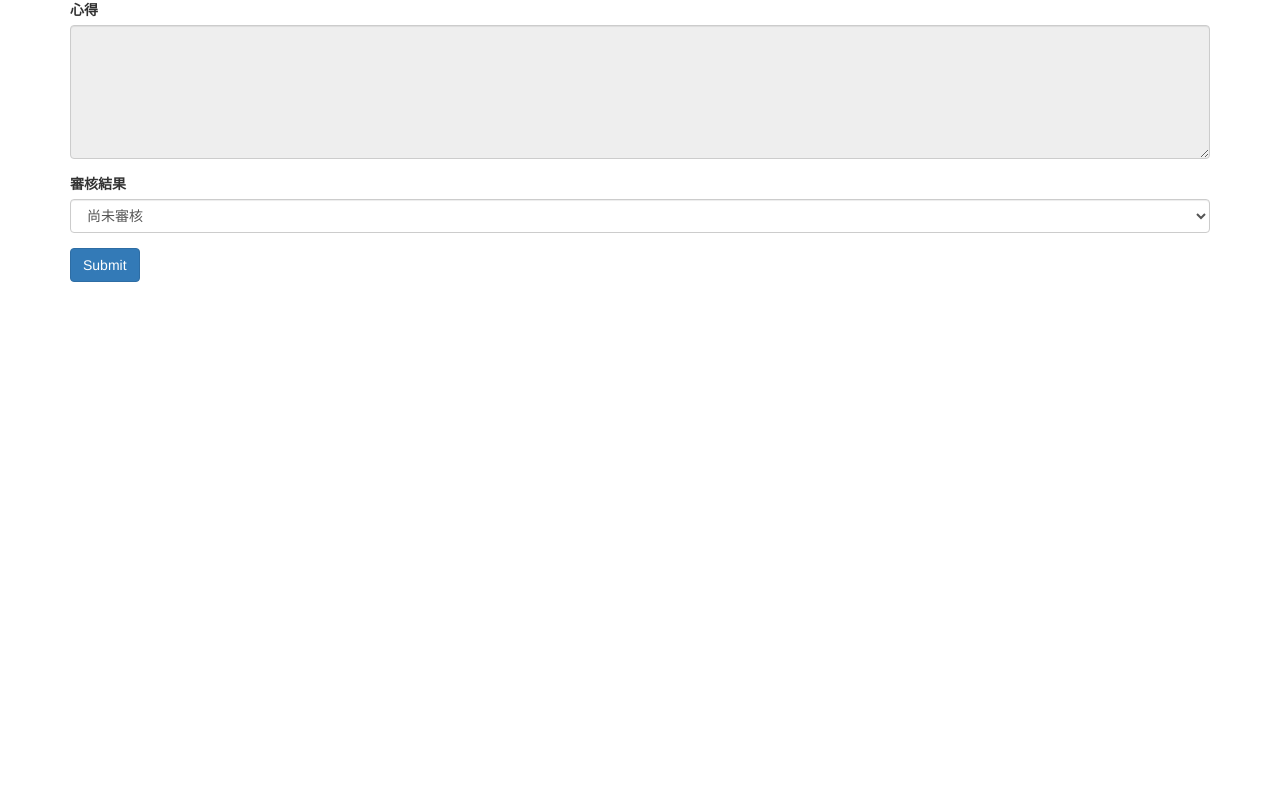
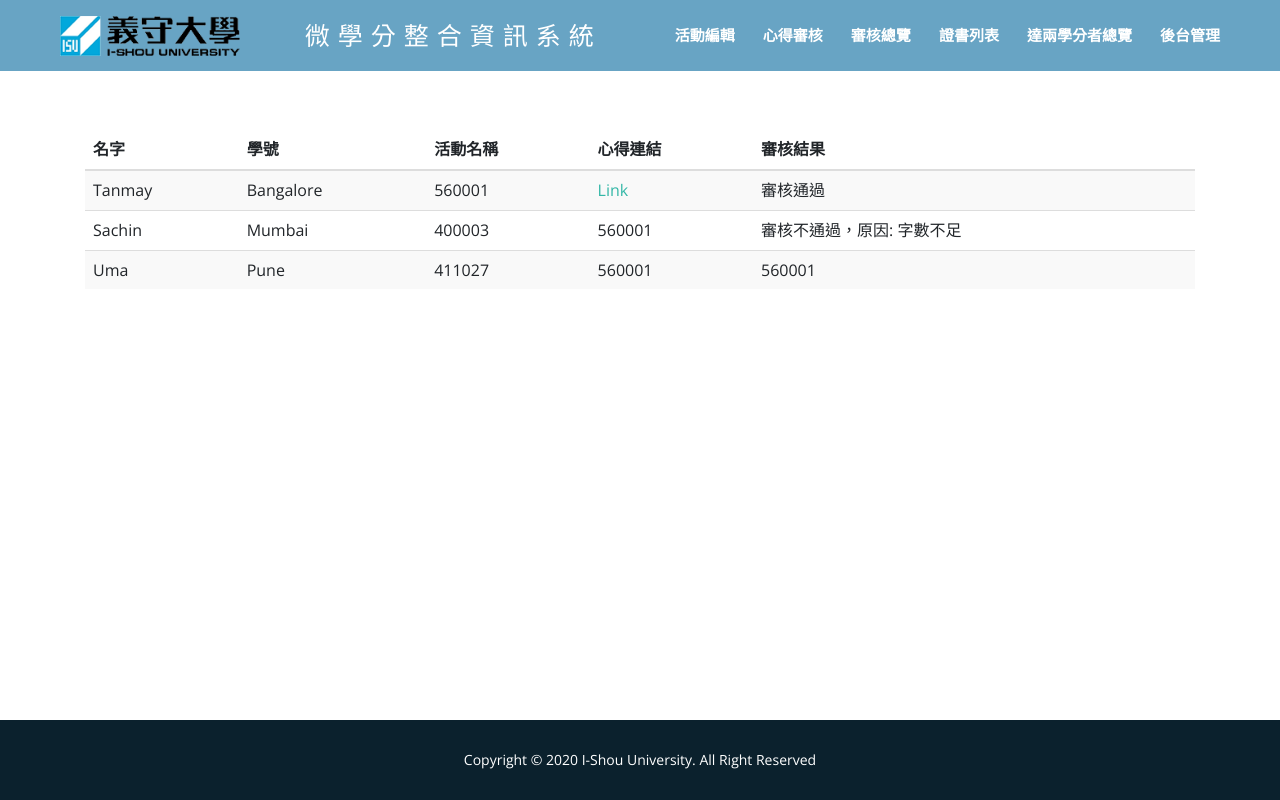
Before and after one commit to isu-cisa/isu-credential, a Flask app: page /verify_list in a window 1280 px wide. Run offline with Flask 2, Linux system fonts and the light colour scheme; a user stored in the database is signed in; some libraries are stand-ins or nearby versions.

Commit message:
update templates/verify_list.html

```diff
--- a/backend/templates/verify_list.html
+++ b/backend/templates/verify_list.html
@@ -1,31 +1,158 @@
-<html>
+CTYPE html>
+<html lang="zh-tw">
+
 <head>
-	<meta charset="utf-8">
-	<link rel="stylesheet" href="https://cdn.staticfile.org/twitter-bootstrap/3.3.7/css/bootstrap.min.css">
-	<script src="https://cdn.staticfile.org/jquery/2.1.1/jquery.min.js"></script>
-	<script src="https://cdn.staticfile.org/twitter-bootstrap/3.3.7/js/bootstrap.min.js"></script>
+  <meta charset="utf-8">
+  <meta content="width=device-width, initial-scale=1.0" name="viewport">
+
+
+  <title>審核總覽</title>
+
+  <!-- Favicons -->
+  <link href="static/resource/img/favicon.png" rel="icon">
+  <link href="static/resource/img/apple-touch-icon.png" rel="apple-touch-icon">
+
+  <!-- Google Fonts -->
+  <link href="https://fonts.googleapis.com/css?family=Open+Sans:300,300i,400,400i,600,600i,700,700i|Roboto:300,300i,400,400i,500,500i,700,700i&display=swap" rel="stylesheet">
+
+  <!-- Vendor CSS Files -->
+  <link href="static/resource/vendor/bootstrap/css/bootstrap.min.css" rel="stylesheet">
+  <link href="static/resource/vendor/animate.css/animate.min.css" rel="stylesheet">
+  <link href="static/resource/vendor/icofont/icofont.min.css" rel="stylesheet">
+  <link href="static/resource/vendor/boxicons/css/boxicons.min.css" rel="stylesheet">
+  <link href="static/resource/vendor/venobox/venobox.css" rel="stylesheet">
+  <link href="static/resource/vendor/owl.carousel/static/resource/owl.carousel.min.css" rel="stylesheet">
+  <link href="static/resource/vendor/aos/aos.css" rel="stylesheet">
+  <link rel="stylesheet" href="https://maxcdn.bootstrapcdn.com/bootstrap/3.4.1/css/bootstrap.min.css">
+  <link rel="stylesheet" href="https://cdn.staticfile.org/twitter-bootstrap/3.3.7/css/bootstrap.min.css"><!-- 因為表格需要 在5000有引用 -->
+
+
+
+  <!-- Template Main CSS File -->
+  <link href="static/resource/css/style.css" rel="stylesheet">
+
+  <!-- =======================================================
+  * Template Name: Moderna - v2.1.0
+  * Template URL: https://bootstrapmade.com/free-bootstrap-template-corporate-moderna/
+  * Author: BootstrapMade.com
+  * License: https://bootstrapmade.com/license/
+  ======================================================== -->
 </head>
+
 <body>
 
-<div class="container">
-  <form>
-	<div class="form-group">
-    <label for="experience">心得</label>
-    <textarea class="form-control" id="experience" rows="6" readonly></textarea>
-  </div>
-  </form>
-
-  <div class="form-group">
-    <label for="audit_result">審核結果</label>
-    <select class="form-control" id="audit_result">
-      <option value="Not_yet">尚未審核</option>
-      <option value="pass">審核通過</option>
-      <option value="N_wordcount">審核不通過，原因:字數不足</option>
-      <option value="N_activity">審核不通過，原因:未參加活動</option>
-    </select>
-  </div>
-   <button type="submit" class="btn btn-primary">Submit</button>
+    <!-- ======= Header ======= -->
+  <header id="header" class="fixed-top">
+    <div class="container-fluid d-flex justify-content-between align-items-center">
 
 
+      <!-- Uncomment below if you prefer to use an image logo -->
+      <a class="logo"><img src="static/resource/img/logo.png" alt="" class="img-fluid"></a>
+
+	  <div class="header-social-links">
+        <b>微學分整合資訊系統</b>
+      </div>
+
+      <nav class="nav-menu d-none d-lg-block">
+	  <ul>
+		<!-- 老師頁面 -->
+		<li><a href="activity_info.html">活動編輯</a></li>
+		<li><a href="review_check.html">心得審核</a></li>
+		<li><a href="verify_list.html">審核總覽</a></li>
+		<li><a href="certificate_list.html">證書列表</a></li>
+		<li><a href="award_of_review.html">達兩學分者總覽</a></li>
+		<li><a href="backend.html">後台管理</a></li>
+        </ul>
+      </nav><!-- .nav-menu -->
+
+
+
+
+    </div>
+
+  </header><!-- End Header -->
+
+  <main id="main">
+
+    <!-- ======= Resume Section ======= -->
+    <section id="resume" class="resume">
+      <div class="container" data-aos="fade-up">
+
+        <div class="section-title">
+			<table class="table table-striped">
+        <thead>
+                <tr>
+                        <th>名字</th>
+                        <th>學號</th>
+                        <th>活動名稱</th>
+                        <th>心得連結</th>
+                        <th>審核結果</th>
+                </tr>
+        </thead>
+        <tbody>
+                <tr>
+                        <td>Tanmay</td>
+                        <td>Bangalore</td>
+                        <td>560001</td>
+                        <td><A HREF ="http://140.127.196.92:5000/review_check_url">Link</A></td>
+                        <td>審核通過</td>
+
+
+                </tr>
+                <tr>
+                        <td>Sachin</td>
+                        <td>Mumbai</td>
+                        <td>400003</td>
+                        <td>560001</td>
+                        <td>審核不通過，原因: 字數不足</td>
+
+                </tr>
+                <tr>
+                        <td>Uma</td>
+                        <td>Pune</td>
+                        <td>411027</td>
+                        <td>560001</td>
+                        <td>560001</td>
+
+                </tr>
+        </tbody>
+		</table>
+        </div>
+      </div>
+    </section><!-- End Resume Section -->
+
+  </main><!-- End #main -->
+
+  <!-- ======= Footer ======= -->
+  <footer id="footer">
+
+    <div class="container">
+      <div class="copyright">
+        Copyright © 2020 I-Shou University. All Right Reserved
+      </div>
+    </div>
+  </footer><!-- End Footer -->
+
+  <div id="preloader"></div>
+  <a href="#" class="back-to-top"><i class="bx bx-up-arrow-alt"></i></a>
+
+  <!-- Vendor JS Files -->
+  <script src="static/resource/vendor/jquery/jquery.min.js"></script>
+  <script src="static/resource/vendor/bootstrap/js/bootstrap.bundle.min.js"></script>
+  <script src="static/resource/vendor/jquery.easing/jquery.easing.min.js"></script>
+  <script src="static/resource/vendor/php-email-form/validate.js"></script>
+  <script src="static/resource/vendor/waypoints/jquery.waypoints.min.js"></script>
+  <script src="static/resource/vendor/counterup/counterup.min.js"></script>
+  <script src="static/resource/vendor/owl.carousel/owl.carousel.min.js"></script>
+  <script src="static/resource/vendor/isotope-layout/isotope.pkgd.min.js"></script>
+  <script src="static/resource/vendor/venobox/venobox.min.js"></script>
+  <script src="static/resource/vendor/aos/aos.js"></script>
+  <script src="https://cdn.staticfile.org/twitter-bootstrap/3.3.7/js/bootstrap.min.js"></script>  <!-- 因為表格需要 在5000有引用 -->
+
+
+  <!-- Template Main JS File -->
+  <script src="static/resource/js/main.js"></script>
+
 </body>
+
 </html>
```
